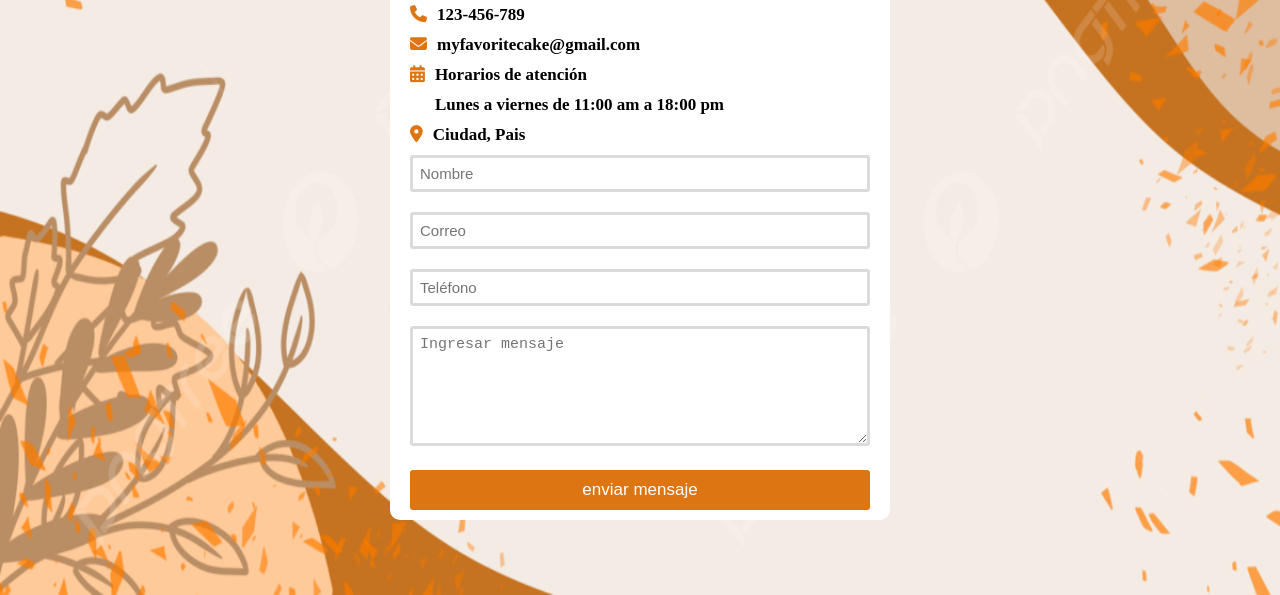
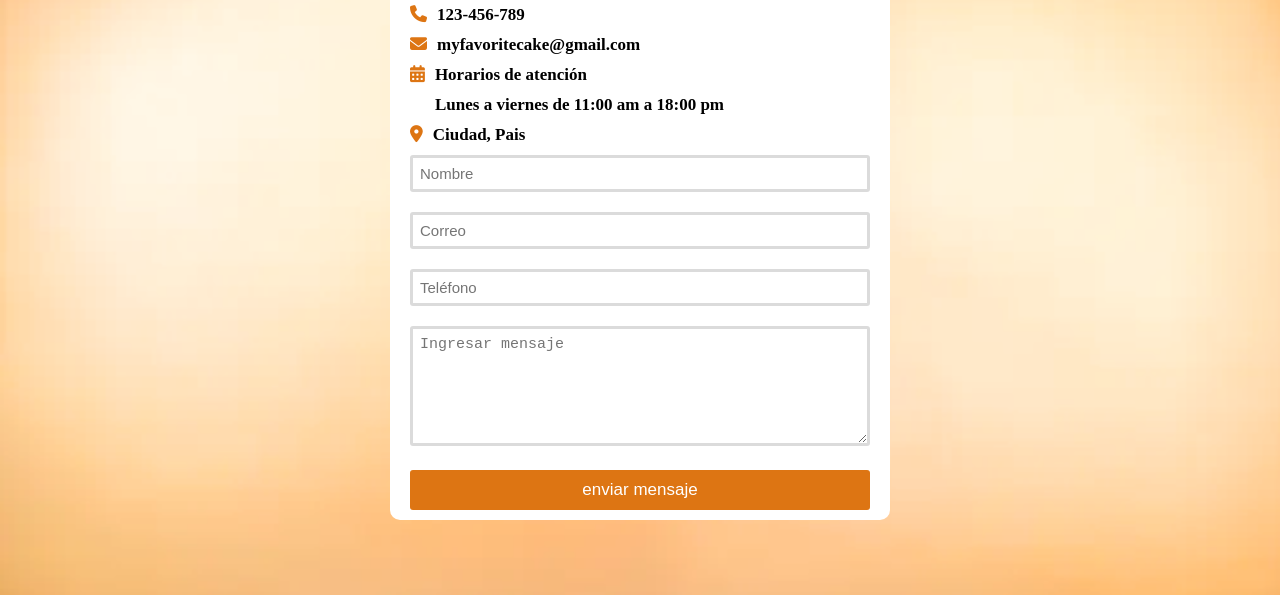
Before and after one commit to MaryOlivares/Proyecto-sitio-web, a plain HTML site: page index_contacto.html in a window 1280 px wide. Shown: the part 205-800 px from the top of the page. Drawn offline with Linux system fonts and the light colour scheme.

Commit message:
Cambio fodo/pantalla

```diff
--- a/styles.css
+++ b/styles.css
@@ -51,7 +51,7 @@ li a.active, li a:hover{
     display: none;
 }
 body{
-    background: url(/Imagenes/Imagen_fondo_contacto.jpg) no-repeat;
+    background: url(/Imagenes/Fondo-naranja-degradado.png) no-repeat;
     background-size: 100vw 100vh;
     background-attachment: fixed;
     margin: 0;
```
Also changed, not shown: Imagenes/Fondo-naranja-degradado.png (added).
